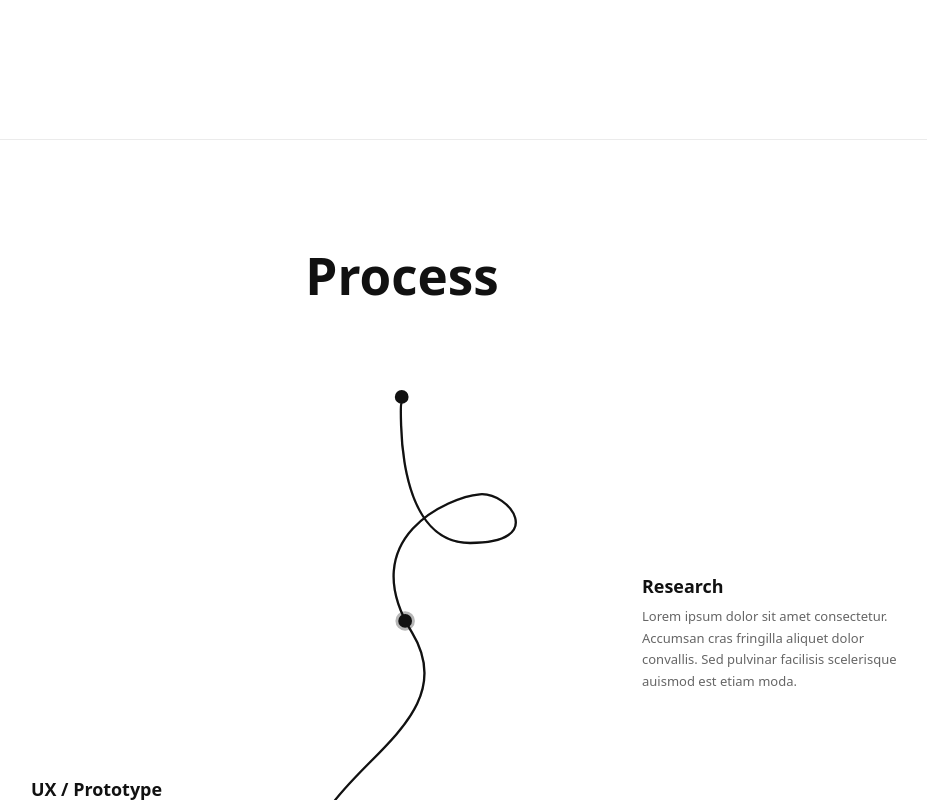
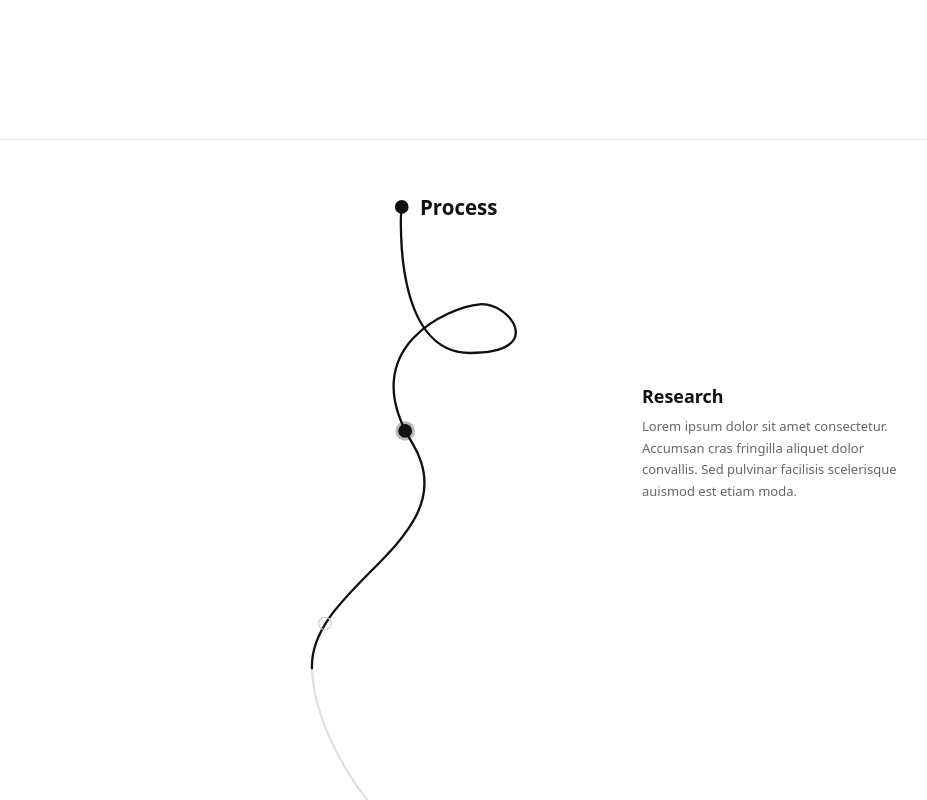
Before and after one commit to code-412/314Site, a Next.js app: page / in a window 1280 px wide. Shown: the part 2080-2880 px from the top of the page, without its empty margins (238-1165 px from the left). Built offline with nearby package versions, Linux system fonts and the light colour scheme.

Commit message:
Process Done

```diff
--- a/src/widgets/process/Process.module.scss
+++ b/src/widgets/process/Process.module.scss
@@ -1,15 +1,19 @@
 .process {
-  padding: 100px 0;
+  padding: 60px 0 100px;
   background: var(--c-bg);
   border-top: 1px solid rgba(0, 0, 0, 0.08);
 }
 
-.title {
-  font-size: clamp(32px, 4vw, 56px);
-  font-weight: 800;
+.heading {
+  position: absolute;
+  left: calc(50% + 18px);
+  transform: translateY(-50%);
+  font-size: clamp(18px, 1.6vw, 24px);
+  font-weight: 700;
   color: var(--c-primary);
-  text-align: center;
-  margin-bottom: 80px;
+  line-height: 1;
+  pointer-events: none;
+  white-space: nowrap;
 }
 
 .wrap {
@@ -86,7 +90,7 @@
 
 @media (max-width: 900px) {
   .process { padding: 60px 0; }
-  .title   { margin-bottom: 48px; }
+  .heading { position: static; transform: none; margin-bottom: 32px; font-size: clamp(22px, 6vw, 32px); white-space: normal; }
   .svgCol  { display: none; }
 
   .wrap {
--- a/src/widgets/process/Process.tsx
+++ b/src/widgets/process/Process.tsx
@@ -69,8 +69,6 @@ export function Process() {
   return (
     <section className={s.process} ref={sectionRef}>
       <div className="container">
-        <h2 className={s.title}>Process</h2>
-
         <div className={s.wrap} style={{ height: SVG_H + 80 }}>
           <div className={s.svgCol}>
             <svg width={SVG_W} height={SVG_H} viewBox="0 0 733 2597" fill="none" overflow="visible">
@@ -98,6 +96,13 @@ export function Process() {
             </svg>
           </div>
 
+          <div
+            className={s.heading}
+            style={{ top: `${(DOTS[0].cy / 2597) * 100}%` }}
+          >
+            Process
+          </div>
+
           {STEPS.map((step) => (
             <div
               key={step.title}
```
